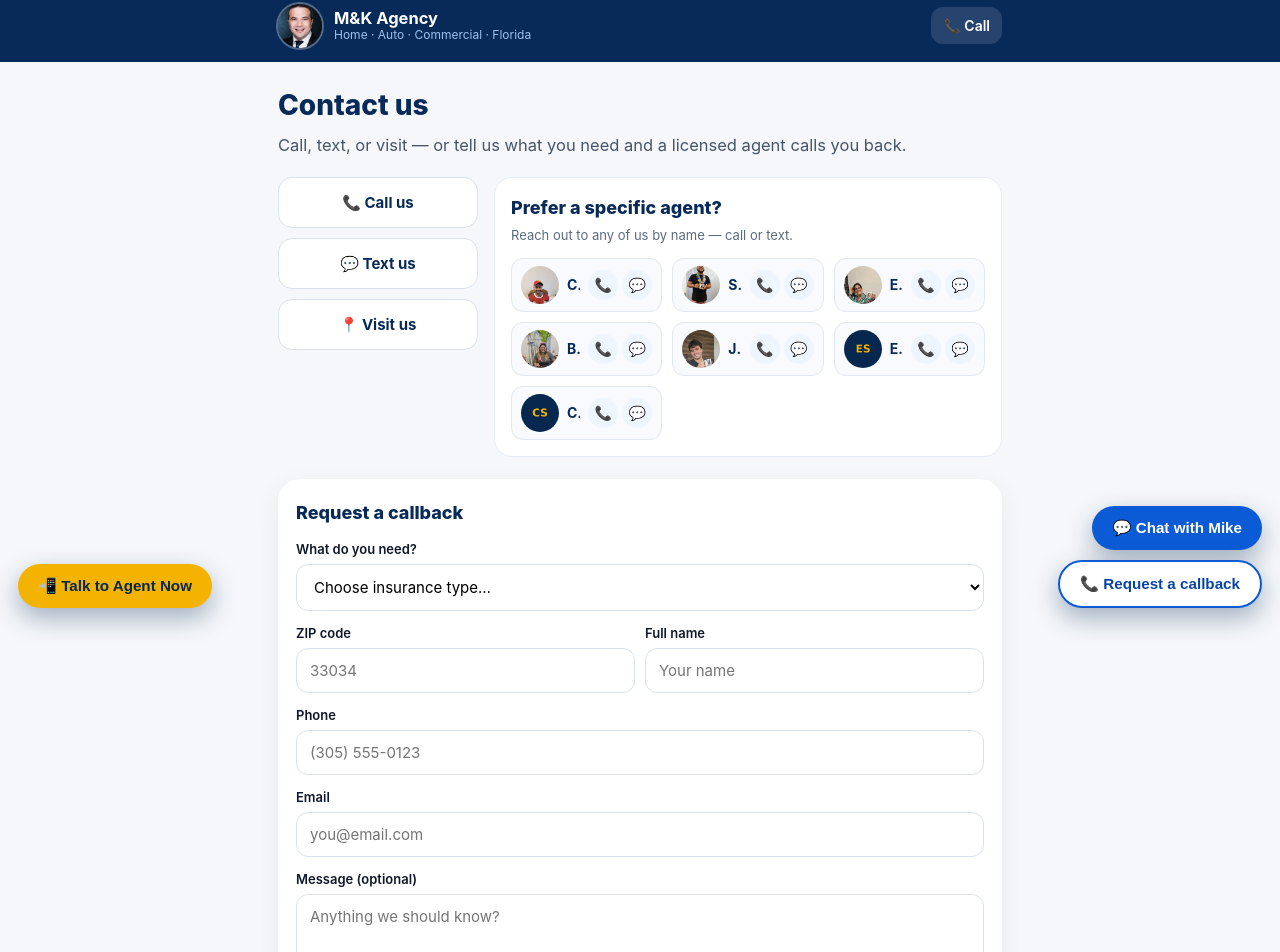
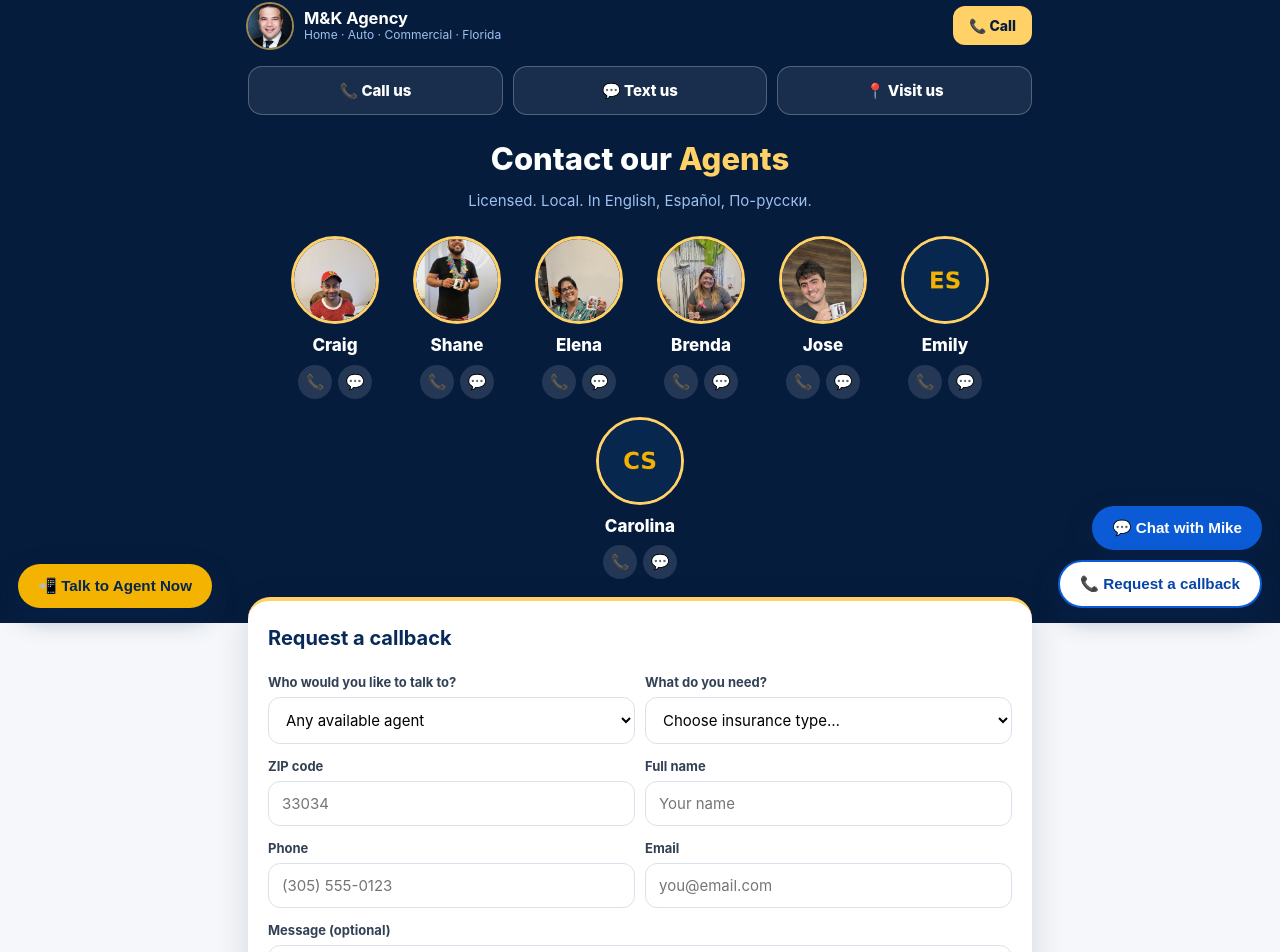
Before and after one commit to levsha2002/mkagencyinc-site, a Next.js app: page /en/quote in a window 1280 px wide. Shown: the part 174-1126 px from the top of the page. Built offline with nearby package versions, Linux system fonts and the light colour scheme.

Commit message:
Contact Our Agents: dark premium design; nav rename; lang switcher next to tabs

```diff
--- a/app/[lang]/quote/layout.tsx
+++ b/app/[lang]/quote/layout.tsx
@@ -2,19 +2,19 @@ import { buildAlternates } from '@/lib/seo';
 
 const META: Record<string, { title: string; description: string }> = {
   en: {
-    title: 'Contact Us | Call, Text, Visit, or Request a Callback | M&K Agency',
+    title: 'Contact Our Agents | Call, Text, Visit, or Request a Callback | M&K Agency',
     description:
-      'Call, text, or visit M&K Agency in Florida City — or request a callback and a licensed Florida agent calls you back in minutes. English · Español · По-русски.',
+      'Reach any of our licensed agents by name — call, text, visit, or request a callback and a local Florida agent calls you back in minutes. English · Español · По-русски.',
   },
   es: {
-    title: 'Contáctenos | Llame, Envíe un Texto o Solicite una Llamada | M&K Agency',
+    title: 'Contacte a Nuestros Agentes | Llame, Texto o Solicite una Llamada | M&K Agency',
     description:
-      'Llame, envíe un texto o visite M&K Agency en Florida City — o solicite una llamada y un agente licenciado le devuelve la llamada en minutos. Hablamos español.',
+      'Contacte a cualquiera de nuestros agentes licenciados por nombre — llame, envíe un texto, visítenos o solicite una llamada. Hablamos español.',
   },
   ru: {
-    title: 'Свяжитесь с нами | Звонок, SMS или обратный звонок | M&K Agency',
+    title: 'Наши агенты | Звонок, SMS или обратный звонок | M&K Agency',
     description:
-      'Позвоните, напишите SMS или приезжайте в M&K Agency (Florida City) — или закажите обратный звонок, и лицензированный агент перезвонит за несколько минут. Говорим по-русски.',
+      'Свяжитесь с любым из наших лицензированных агентов по имени — звонок, SMS, визит в офис или обратный звонок. Говорим по-русски.',
   },
 };
 
--- a/app/[lang]/quote/page.tsx
+++ b/app/[lang]/quote/page.tsx
@@ -8,8 +8,7 @@ import { team } from '@/lib/team-data';
 type Lang = 'en' | 'es' | 'ru';
 
 /* Insurance types for the compact dropdown — the full catalog with
-   descriptions lives on the /insurance page; this page stays a clean
-   contact page. Titles double as the insurance_type recorded on the lead. */
+   descriptions lives on the /insurance page. */
 const CATS: { id: string; label: Record<Lang, string>; types: string[] }[] = [
   {
     id: 'auto',
@@ -42,14 +41,17 @@ const CATS: { id: string; label: Record<Lang, string>; types: string[] }[] = [
 
 const AGENTS = team.filter((m) => m.slug !== 'mikhail-kozlov');
 const PHONE = '3058593953';
+const MAP_EMBED =
+  'https://www.google.com/maps?q=33550+S+Dixie+Hwy+Suite+102,+Florida+City,+FL+33034&output=embed';
 
 const UI: Record<Lang, Record<string, string>> = {
   en: {
     tagline: 'Home · Auto · Commercial · Florida', call: 'Call',
-    h1: 'Contact us', sub: 'Call, text, or visit — or tell us what you need and a licensed agent calls you back.',
     callUs: 'Call us', textUs: 'Text us', visitUs: 'Visit us',
-    agentsTitle: 'Prefer a specific agent?', agentsSub: 'Reach out to any of us by name — call or text.',
+    h1a: 'Contact our', h1b: 'Agents',
+    sub: 'Licensed. Local. In English, Español, По-русски.',
     formTitle: 'Request a callback',
+    agentLabel: 'Who would you like to talk to?', agentAny: 'Any available agent',
     need: 'What do you need?', needPh: 'Choose insurance type…',
     zip: 'ZIP code', name: 'Full name', phName: 'Your name', phone: 'Phone', email: 'Email',
     message: 'Message (optional)', phMessage: 'Anything we should know?',
@@ -59,15 +61,18 @@ const UI: Record<Lang, Record<string, string>> = {
     errConsent: 'Please check the consent box so we can contact you.',
     privacy: '🔒 Your info stays private. No spam, ever.',
     okH1: "You're all set!", okSub: 'Thanks — our team will call you back shortly. Need us now?', okCall: '📞 Call (305) 859-3953',
+    mapTitle: '📍 Visit us — 33550 S Dixie Hwy, Suite 102, Florida City, FL 33034',
     scan: 'Scan to open or share this page on your phone',
-    callTitle: 'Call', textTitle: 'Text',
+    callTitle: 'Call', textTitle: 'Text', smsBody: "Hi! I'd like to talk to {name} about my insurance.",
+    prefAgent: 'Preferred agent',
   },
   es: {
     tagline: 'Hogar · Auto · Comercial · Florida', call: 'Llamar',
-    h1: 'Contáctenos', sub: 'Llame, envíe un texto o visítenos — o díganos qué necesita y un agente licenciado le devuelve la llamada.',
     callUs: 'Llámenos', textUs: 'Envíe un texto', visitUs: 'Visítenos',
-    agentsTitle: '¿Prefiere un agente específico?', agentsSub: 'Contacte a cualquiera de nosotros por nombre — llamada o texto.',
+    h1a: 'Contacte a nuestros', h1b: 'Agentes',
+    sub: 'Licenciados. Locales. En English, Español, По-русски.',
     formTitle: 'Solicitar una llamada',
+    agentLabel: '¿Con quién le gustaría hablar?', agentAny: 'Cualquier agente disponible',
     need: '¿Qué necesita?', needPh: 'Elija el tipo de seguro…',
     zip: 'Código postal', name: 'Nombre completo', phName: 'Tu nombre', phone: 'Teléfono', email: 'Correo electrónico',
     message: 'Mensaje (opcional)', phMessage: '¿Algo que debamos saber?',
@@ -77,15 +82,18 @@ const UI: Record<Lang, Record<string, string>> = {
     errConsent: 'Marca la casilla de consentimiento para que podamos contactarte.',
     privacy: '🔒 Tu información es privada. Sin spam, nunca.',
     okH1: '¡Todo listo!', okSub: 'Gracias — nuestro equipo te llamará en breve. ¿Nos necesitas ahora?', okCall: '📞 Llamar (305) 859-3953',
+    mapTitle: '📍 Visítenos — 33550 S Dixie Hwy, Suite 102, Florida City, FL 33034',
     scan: 'Escanee para abrir o compartir esta página en su teléfono',
-    callTitle: 'Llamar', textTitle: 'Texto',
+    callTitle: 'Llamar', textTitle: 'Texto', smsBody: 'Hola! Me gustaría hablar con {name} sobre mi seguro.',
+    prefAgent: 'Agente preferido',
   },
   ru: {
     tagline: 'Дом · Авто · Бизнес · Флорида', call: 'Звонок',
-    h1: 'Свяжитесь с нами', sub: 'Позвоните, напишите SMS или приезжайте — или скажите, что нужно, и лицензированный агент перезвонит.',
     callUs: 'Позвонить', textUs: 'Написать SMS', visitUs: 'Приехать',
-    agentsTitle: 'Хотите конкретного агента?', agentsSub: 'Свяжитесь с любым из нас по имени — звонком или SMS.',
+    h1a: 'Свяжитесь с нашими', h1b: 'агентами',
+    sub: 'Лицензированные. Местные. English, Español, По-русски.',
     formTitle: 'Заказать обратный звонок',
+    agentLabel: 'С кем хотите поговорить?', agentAny: 'Любой свободный агент',
     need: 'Что вам нужно?', needPh: 'Выберите вид страхования…',
     zip: 'Индекс (ZIP)', name: 'Полное имя', phName: 'Ваше имя', phone: 'Телефон', email: 'Эл. почта',
     message: 'Сообщение (необязательно)', phMessage: 'Что нам важно знать?',
@@ -95,17 +103,20 @@ const UI: Record<Lang, Record<string, string>> = {
     errConsent: 'Отметьте согласие, чтобы мы могли с вами связаться.',
     privacy: '🔒 Ваши данные конфиденциальны. Никакого спама.',
     okH1: 'Готово!', okSub: 'Спасибо — наша команда скоро перезвонит. Нужны прямо сейчас?', okCall: '📞 Позвонить (305) 859-3953',
+    mapTitle: '📍 Наш офис — 33550 S Dixie Hwy, Suite 102, Florida City, FL 33034',
     scan: 'Отсканируйте, чтобы открыть или поделиться этой страницей',
-    callTitle: 'Позвонить', textTitle: 'Написать',
+    callTitle: 'Позвонить', textTitle: 'Написать', smsBody: 'Здравствуйте! Хочу поговорить с {name} о страховке.',
+    prefAgent: 'Предпочитаемый агент',
   },
 };
 
-export default function ContactUsPage() {
+export default function ContactAgentsPage() {
   const params = useParams();
   const raw = Array.isArray(params?.lang) ? params.lang[0] : (params?.lang as string | undefined);
   const lang: Lang = raw === 'es' || raw === 'ru' ? raw : 'en';
   const t = UI[lang];
 
+  const [agent, setAgent] = useState('');
   const [ins, setIns] = useState('');
   const [form, setForm] = useState({ zip: '', name: '', phone: '', email: '', message: '', consent: false });
   const [status, setStatus] = useState<'idle' | 'sending' | 'ok' | 'err' | 'err-consent'>('idle');
@@ -114,15 +125,16 @@ export default function ContactUsPage() {
     e.preventDefault();
     if (!form.consent) { setStatus('err-consent'); return; }
     setStatus('sending');
-    let src = 'contact-us';
+    let src = 'contact-agents';
     try { const p = new URLSearchParams(window.location.search).get('src'); if (p) src = p; } catch {}
+    const msg = (agent ? `${t.prefAgent}: ${agent}. ` : '') + form.message;
     try {
       const res = await fetch('/api/lead', {
         method: 'POST', headers: { 'Content-Type': 'application/json' },
         body: JSON.stringify({
           insurance_type: ins || 'General',
           zip_code: form.zip, name: form.name, phone: form.phone, email: form.email,
-          message: form.message, consent: form.consent, lang, source: src,
+          message: msg, consent: form.consent, lang, source: src,
         }),
       });
       setStatus(res.ok ? 'ok' : 'err');
@@ -147,50 +159,39 @@ export default function ContactUsPage() {
     <main className="qh">
       <style>{CSS}</style>
 
-      <header className="qh-top">
+      {/* ===== Navy premium hero: brand, quick actions, agents ===== */}
+      <div className="qh-navy">
         <div className="qh-top-in">
           <Image src="/images/mikhail-avatar.jpg" alt="Mikhail Kozlov" width={44} height={44} className="qh-av" />
           <div className="qh-brand">
             <strong>M&amp;K Agency</strong>
             <span>{t.tagline}</span>
           </div>
-          <a href={`tel:${PHONE}`} className="qh-call">📞 {t.call}</a>
-        </div>
-      </header>
-
-      <div className="qh-wrap">
-        <h1 className="qh-h1">{t.h1}</h1>
-        <p className="qh-sub">{t.sub}</p>
-
-        {/* Left: call / text / visit (vertical). Right: contact an agent by name. */}
-        <div className="qh-two">
-          <div className="qh-contact">
-            <a href={`tel:${PHONE}`} className="qh-cbtn">📞 {t.callUs}</a>
-            <a href={`sms:${PHONE}`} className="qh-cbtn">💬 {t.textUs}</a>
-            <a
-              href="https://www.google.com/maps/search/?api=1&query=33550+S+Dixie+Hwy+Suite+102+Florida+City+FL+33034"
-              target="_blank"
-              rel="noopener noreferrer"
-              className="qh-cbtn"
-            >
-              📍 {t.visitUs}
-            </a>
+          <a href={`tel:${PHONE}`} className="qh-call-gold">📞 {t.call}</a>
         </div>
 
+        <div className="qh-actions">
+          <a href={`tel:${PHONE}`}>📞 {t.callUs}</a>
+          <a href={`sms:${PHONE}`}>💬 {t.textUs}</a>
+          <a href="#map">📍 {t.visitUs}</a>
+        </div>
+
+        <div className="qh-hero">
+          <h1>{t.h1a} <span className="qh-gold">{t.h1b}</span></h1>
+          <p className="qh-hero-sub">{t.sub}</p>
+
           <div className="qh-agents">
-            <h2 className="qh-h2">{t.agentsTitle}</h2>
-            <p className="qh-agents-sub">{t.agentsSub}</p>
-            <div className="qh-ag-grid">
             {AGENTS.map((a) => {
-                const body = encodeURIComponent(`Hi! I'd like to talk to ${a.name} about my insurance.`);
+              const first = a.name.split(' ')[0];
+              const body = encodeURIComponent(t.smsBody.replace('{name}', a.name));
               return (
-                  <div key={a.slug} className="qh-ag">
+                <div key={a.slug} className="qh-agent">
                   <img src={a.photo} alt={a.name} />
-                    <span className="qh-ag-name">{a.name.split(' ')[0]}</span>
-                    <span className="qh-ag-actions">
+                  <div className="qh-agent-name">{first}</div>
+                  <div className="qh-agent-actions">
                     <a href={`tel:${PHONE}`} title={`${t.callTitle} — ${a.name}`}>📞</a>
                     <a href={`sms:${PHONE}?body=${body}`} title={`${t.textTitle} — ${a.name}`}>💬</a>
-                    </span>
+                  </div>
                 </div>
               );
             })}
@@ -198,10 +199,22 @@ export default function ContactUsPage() {
         </div>
       </div>
 
-        {/* Callback form — compact type picker; the full catalog lives on /insurance */}
-        <form id="q-form" onSubmit={submit} className="qh-form">
-          <h2 className="qh-h2" style={{ marginTop: 0 }}>{t.formTitle}</h2>
+      {/* ===== White content: callback form, map, QR ===== */}
+      <div className="qh-wrap">
+        <form onSubmit={submit} className="qh-form">
+          <h2>{t.formTitle}</h2>
 
+          <div className="qh-row">
+            <div>
+              <label>{t.agentLabel}</label>
+              <select value={agent} onChange={(e) => setAgent(e.target.value)}>
+                <option value="">{t.agentAny}</option>
+                {AGENTS.map((a) => (
+                  <option key={a.slug} value={a.name}>{a.name.split(' ')[0]}</option>
+                ))}
+              </select>
+            </div>
+            <div>
               <label>{t.need}</label>
               <select value={ins} onChange={(e) => setIns(e.target.value)} required>
                 <option value="" disabled>{t.needPh}</option>
@@ -213,6 +226,8 @@ export default function ContactUsPage() {
                   </optgroup>
                 ))}
               </select>
+            </div>
+          </div>
 
           <div className="qh-row">
             <div>
@@ -227,13 +242,18 @@ export default function ContactUsPage() {
             </div>
           </div>
 
+          <div className="qh-row">
+            <div>
               <label>{t.phone}</label>
               <input type="tel" value={form.phone} onChange={(e) => setForm({ ...form, phone: e.target.value })}
                 placeholder="(305) 555-0123" required />
-
+            </div>
+            <div>
               <label>{t.email}</label>
               <input type="email" value={form.email} onChange={(e) => setForm({ ...form, email: e.target.value })}
                 placeholder="you@email.com" required />
+            </div>
+          </div>
 
           <label>{t.message}</label>
           <textarea value={form.message} onChange={(e) => setForm({ ...form, message: e.target.value })}
@@ -245,7 +265,7 @@ export default function ContactUsPage() {
             <span>{t.consent}</span>
           </label>
 
-          <button type="submit" className="qh-btn qh-btn-blue" disabled={status === 'sending'}>
+          <button type="submit" className="qh-btn qh-btn-navy" disabled={status === 'sending'}>
             {status === 'sending' ? t.sending : t.submit}
           </button>
 
@@ -254,6 +274,11 @@ export default function ContactUsPage() {
           )}
           <p className="qh-priv">{t.privacy}</p>
         </form>
+
+        <div className="qh-map" id="map">
+          <div className="qh-map-cap">{t.mapTitle}</div>
+          <iframe src={MAP_EMBED} loading="lazy" title="M&K Agency office map" />
+        </div>
 
         <div className="qh-qr">
           <Image src="/images/quote-qr.png" alt="QR code — M&K Agency contact page" width={116} height={116} />
@@ -266,50 +291,52 @@ export default function ContactUsPage() {
 
 const CSS = `
 .qh{background:#f5f7fa;min-height:100vh;color:#0f172a;font-family:inherit}
-.qh-top{background:#082a59;color:#fff}
-.qh-top-in{max-width:760px;margin:0 auto;display:flex;align-items:center;gap:12px;padding:14px 18px}
-.qh-av{border-radius:50%;box-shadow:0 0 0 2px rgba(255,255,255,.3)}
+.qh-navy{background:#061c3d;color:#fff;padding-bottom:44px}
+.qh-top-in{max-width:820px;margin:0 auto;display:flex;align-items:center;gap:12px;padding:14px 18px}
+.qh-av{border-radius:50%;box-shadow:0 0 0 2px rgba(255,209,102,.6)}
 .qh-brand{display:flex;flex-direction:column;line-height:1.2}
 .qh-brand span{font-size:12px;color:#9dc0ee}
-.qh-call{margin-left:auto;background:rgba(255,255,255,.12);color:#fff;text-decoration:none;font-weight:600;font-size:14px;padding:8px 12px;border-radius:12px}
-.qh-wrap{max-width:760px;margin:0 auto;padding:22px 18px 60px}
-.qh-h1{font-size:28px;font-weight:800;color:#082a59;margin:0}
-.qh-h2{font-size:18px;font-weight:800;color:#082a59;margin:0 0 4px}
-.qh-sub{color:#475569;margin:6px 0 18px}
-.qh-two{display:grid;grid-template-columns:200px 1fr;gap:16px;margin-bottom:22px}
-.qh-contact{display:flex;flex-direction:column;gap:10px}
-.qh-cbtn{text-align:center;background:#fff;border:1.5px solid #d9e2ec;border-radius:14px;padding:13px 14px;color:#082a59;font-weight:700;font-size:15px;text-decoration:none;transition:.15s}
-.qh-cbtn:hover{border-color:#1d6fe0;box-shadow:0 6px 18px rgba(8,42,89,.08)}
-.qh-agents{background:#fff;border:1px solid #e6ecf5;border-radius:18px;padding:16px}
-.qh-agents-sub{font-size:13px;color:#5b6b7f;margin:0 0 12px}
-.qh-ag-grid{display:grid;grid-template-columns:repeat(auto-fill,minmax(150px,1fr));gap:10px}
-.qh-ag{display:flex;align-items:center;gap:8px;background:#f8fafd;border:1.5px solid #e2e8f0;border-radius:12px;padding:7px 9px}
-.qh-ag img{width:38px;height:38px;border-radius:50%;object-fit:cover;flex:0 0 auto}
-.qh-ag-name{font-weight:700;color:#082a59;font-size:14px;flex:1;min-width:0;overflow:hidden;text-overflow:ellipsis}
-.qh-ag-actions{display:flex;gap:4px}
-.qh-ag-actions a{display:flex;align-items:center;justify-content:center;width:30px;height:30px;border-radius:50%;background:#eef5ff;text-decoration:none;font-size:14px;transition:.15s}
-.qh-ag-actions a:hover{background:#dbeafe}
-.qh-form{background:#fff;border-radius:22px;padding:20px 18px;box-shadow:0 8px 30px rgba(8,42,89,.06)}
-.qh-form label{display:block;font-size:13px;font-weight:600;margin:12px 0 5px}
+.qh-call-gold{margin-left:auto;background:#ffd166;color:#061c3d;text-decoration:none;font-weight:800;font-size:14px;padding:9px 16px;border-radius:12px}
+.qh-actions{display:flex;gap:10px;max-width:820px;margin:0 auto;padding:4px 18px 0;flex-wrap:wrap}
+.qh-actions a{flex:1 1 130px;text-align:center;font-weight:800;font-size:15px;padding:12px 10px;border-radius:14px;border:1.5px solid rgba(255,255,255,.25);background:rgba(255,255,255,.08);color:#fff;text-decoration:none;transition:.15s}
+.qh-actions a:hover{background:rgba(255,255,255,.16);border-color:#ffd166}
+.qh-hero{max-width:820px;margin:0 auto;padding:20px 18px 0;text-align:center}
+.qh-hero h1{font-size:31px;font-weight:800;margin:0;color:#fff}
+.qh-gold{color:#ffd166}
+.qh-hero-sub{color:#9dc0ee;margin:6px 0 0;font-size:15px}
+.qh-agents{display:flex;justify-content:center;gap:18px;flex-wrap:wrap;margin-top:24px}
+.qh-agent{text-align:center;flex:0 0 auto;width:104px}
+.qh-agent img{width:88px;height:88px;border-radius:50%;object-fit:cover;border:3px solid #ffd166;display:block;margin:0 auto 8px;background:#0d2b57}
+.qh-agent-name{font-size:17px;font-weight:800;color:#fff}
+.qh-agent-actions{display:flex;justify-content:center;gap:6px;margin-top:6px}
+.qh-agent-actions a{display:flex;align-items:center;justify-content:center;width:34px;height:34px;border-radius:50%;background:rgba(255,255,255,.12);text-decoration:none;font-size:15px;transition:.15s}
+.qh-agent-actions a:hover{background:rgba(255,209,102,.35)}
+.qh-wrap{max-width:820px;margin:-26px auto 0;padding:0 18px 60px}
+.qh-form{background:#fff;border-radius:22px;border-top:4px solid #ffd166;padding:22px 20px;box-shadow:0 10px 34px rgba(6,28,61,.14)}
+.qh-form h2{color:#082a59;font-size:20px;margin:0 0 6px}
+.qh-form label{display:block;font-size:13px;font-weight:700;margin:12px 0 5px;color:#334155}
 .qh-form input,.qh-form textarea,.qh-form select{width:100%;padding:12px 13px;border:1.5px solid #d9e2ec;border-radius:12px;font-size:15px;font-family:inherit;box-sizing:border-box;background:#fff}
 .qh-form input:focus,.qh-form textarea:focus,.qh-form select:focus{outline:none;border-color:#1d6fe0}
-.qh-form textarea{height:70px;resize:vertical}
+.qh-form textarea{height:64px;resize:vertical}
 .qh-row{display:grid;grid-template-columns:1fr 1fr;gap:10px}
 .qh-consent{display:flex;gap:10px;align-items:flex-start;font-size:12px;color:#5b6b7f;font-weight:400;margin-top:14px;cursor:pointer}
 .qh-consent input{width:16px;height:16px;flex:0 0 auto;margin-top:2px}
-.qh-btn{display:inline-block;text-align:center;text-decoration:none;font-weight:700;border:none;border-radius:16px;cursor:pointer;transition:.15s}
-.qh-btn-blue{width:100%;background:#1d6fe0;color:#fff;padding:15px;font-size:17px;margin-top:16px}
-.qh-btn-blue:hover{background:#1a63c9}
-.qh-btn-blue:disabled{opacity:.6}
+.qh-btn{display:inline-block;text-align:center;text-decoration:none;font-weight:800;border:none;border-radius:16px;cursor:pointer;transition:.15s}
+.qh-btn-navy{width:100%;background:#061c3d;color:#fff;padding:15px;font-size:17px;margin-top:16px}
+.qh-btn-navy:hover{background:#0d2b57}
+.qh-btn-navy:disabled{opacity:.6}
 .qh-btn-white{background:#fff;color:#082a59;padding:13px 26px;font-size:16px;margin-top:22px}
 .qh-err{color:#dc2626;font-size:14px;font-weight:600;text-align:center;margin-top:10px}
 .qh-priv{color:#94a3b8;font-size:12px;text-align:center;margin-top:12px}
-.qh-ok{min-height:100vh;background:#082a59;color:#fff;display:flex;align-items:center;justify-content:center;padding:24px}
+.qh-map{margin-top:26px;border-radius:20px;overflow:hidden;border:1px solid #dbe4f0;box-shadow:0 8px 28px rgba(6,28,61,.10)}
+.qh-map-cap{background:#fff;padding:12px 16px;font-size:14px;font-weight:700;color:#082a59}
+.qh-map iframe{width:100%;height:300px;border:0;display:block}
+.qh-qr{display:flex;flex-direction:column;align-items:center;gap:8px;margin:26px auto 0;padding:18px;background:#fff;border:1px solid #e6ecf5;border-radius:18px;max-width:220px;text-align:center}
+.qh-qr span{font-size:12px;color:#5b6b7f;line-height:1.4}
+.qh-ok{min-height:100vh;background:#061c3d;color:#fff;display:flex;align-items:center;justify-content:center;padding:24px}
 .qh-ok-box{text-align:center;max-width:420px}
-.qh-check{width:64px;height:64px;border-radius:50%;background:#1d6fe0;display:flex;align-items:center;justify-content:center;font-size:30px;margin:0 auto 22px}
+.qh-check{width:64px;height:64px;border-radius:50%;background:#ffd166;color:#061c3d;display:flex;align-items:center;justify-content:center;font-size:30px;font-weight:800;margin:0 auto 22px}
 .qh-ok-box h1{font-size:30px;margin:0 0 10px}
 .qh-ok-box p{color:#c9dcf5;font-size:17px;margin:0}
-.qh-qr{display:flex;flex-direction:column;align-items:center;gap:8px;margin:26px auto 0;padding:18px;background:#fff;border:1px solid #e6ecf5;border-radius:18px;max-width:220px;text-align:center}
-.qh-qr span{font-size:12px;color:#5b6b7f;line-height:1.4}
-@media(max-width:560px){.qh-two{grid-template-columns:1fr}.qh-h1{font-size:24px}}
+@media(max-width:560px){.qh-row{grid-template-columns:1fr}.qh-hero h1{font-size:25px}.qh-agents{gap:12px}.qh-agent{width:92px}.qh-agent img{width:76px;height:76px}}
 `;
```
Also changed, not shown: components/Header.tsx (+4 -3 lines). Lines whose indentation alone changed are shown as unchanged.
